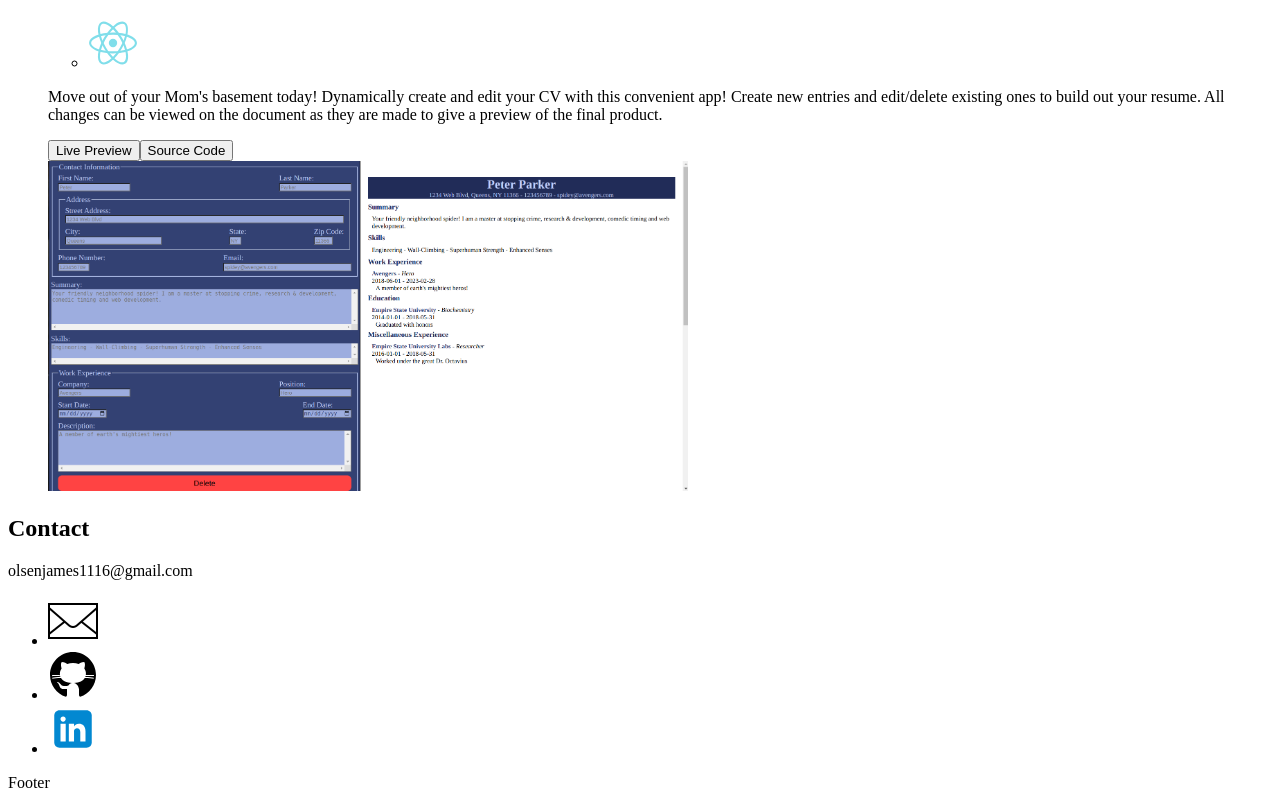
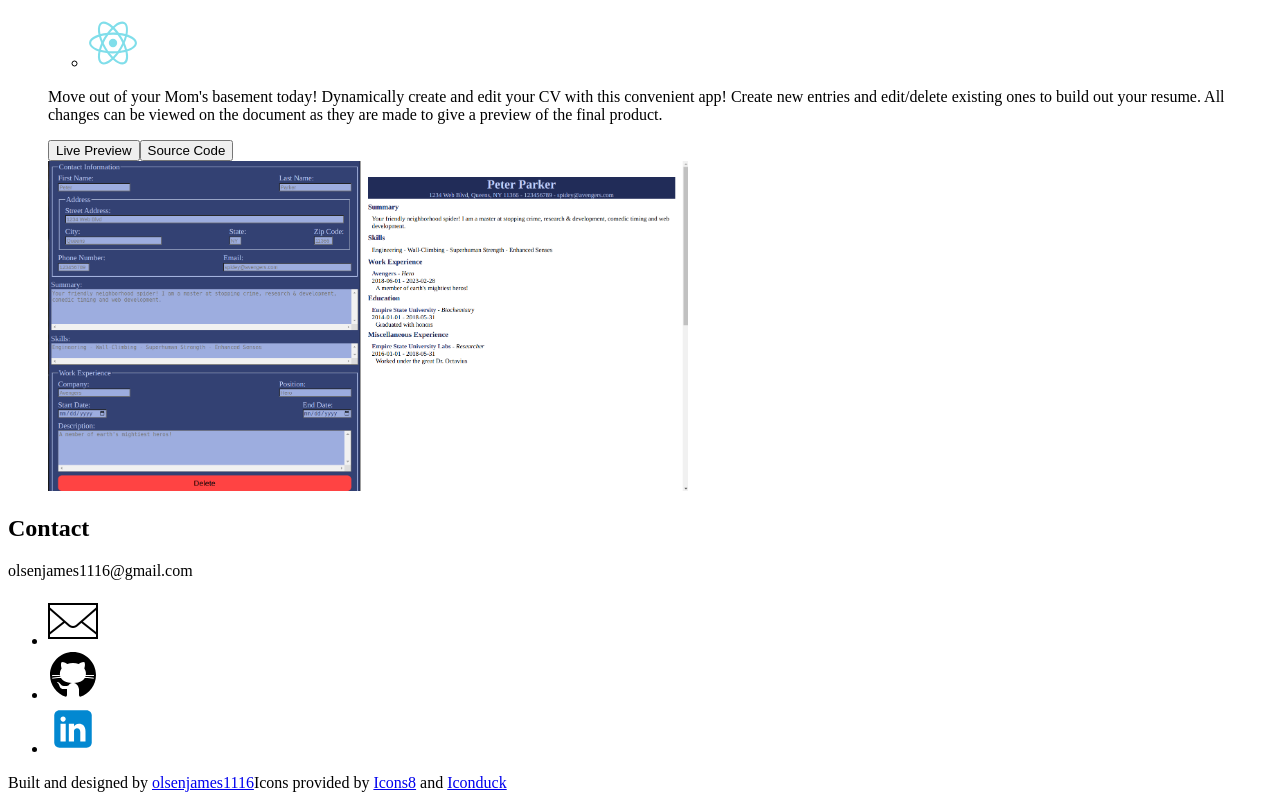
Before and after one commit to olsenjames1116/portfolioPage, a React (Vite) app: page / in a window 1280 px wide. Shown: the part 3976-4776 px from the top of the page. Built offline with nearby package versions, Linux system fonts and the light colour scheme.

Commit message:
Display author and asset credit in Footer

```diff
--- /dev/null
+++ b/src/components/AssetCredit/AssetCredit.jsx
@@ -0,0 +1,18 @@
+import Link from '../Link/Link';
+
+const AssetCredit = () => {
+  return (
+    <span>
+      Icons provided by{' '}
+      <Link href="https://icons8.com/icons" target="_blank">
+        Icons8
+      </Link>{' '}
+      and{' '}
+      <Link href="https://iconduck.com/" target="_blank">
+        Iconduck
+      </Link>
+    </span>
+  );
+};
+
+export default AssetCredit;
--- /dev/null
+++ b/src/components/AuthorCredit/AuthorCredit.jsx
@@ -0,0 +1,14 @@
+import Link from '../Link/Link';
+
+const AuthorCredit = () => {
+  return (
+    <span>
+      Built and designed by{' '}
+      <Link href="https://github.com/olsenjames1116" target="_blank">
+        olsenjames1116
+      </Link>
+    </span>
+  );
+};
+
+export default AuthorCredit;
--- a/src/components/Footer/Footer.jsx
+++ b/src/components/Footer/Footer.jsx
@@ -1,7 +1,13 @@
+import AuthorCredit from '../AuthorCredit/AuthorCredit';
+import AssetCredit from '../AssetCredit/AssetCredit';
+
 const Footer = () => {
-    return (
-        <section>Footer</section>
-    )
-}
+  return (
+    <footer>
+      <AuthorCredit />
+      <AssetCredit />
+    </footer>
+  );
+};
 
 export default Footer;
```
